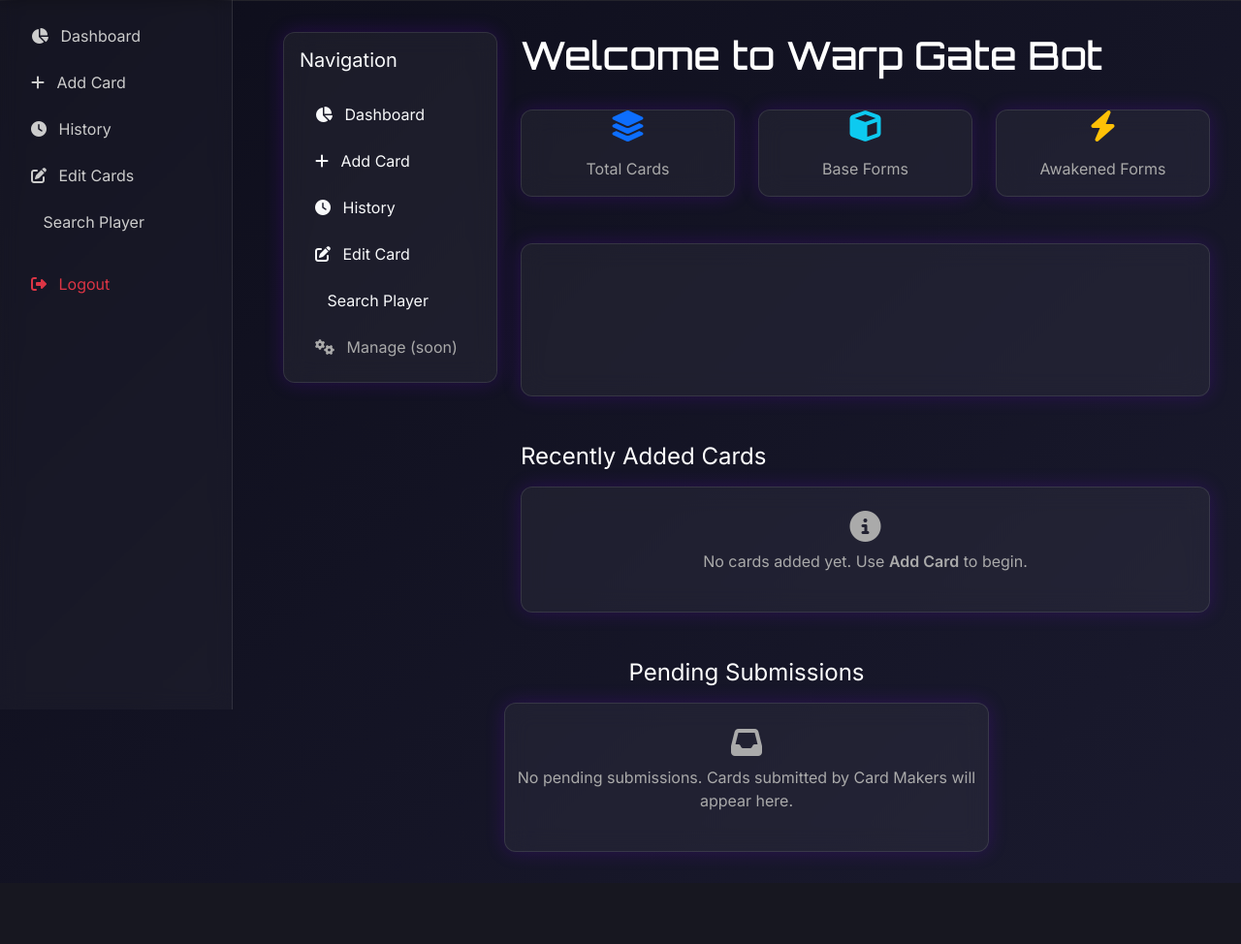
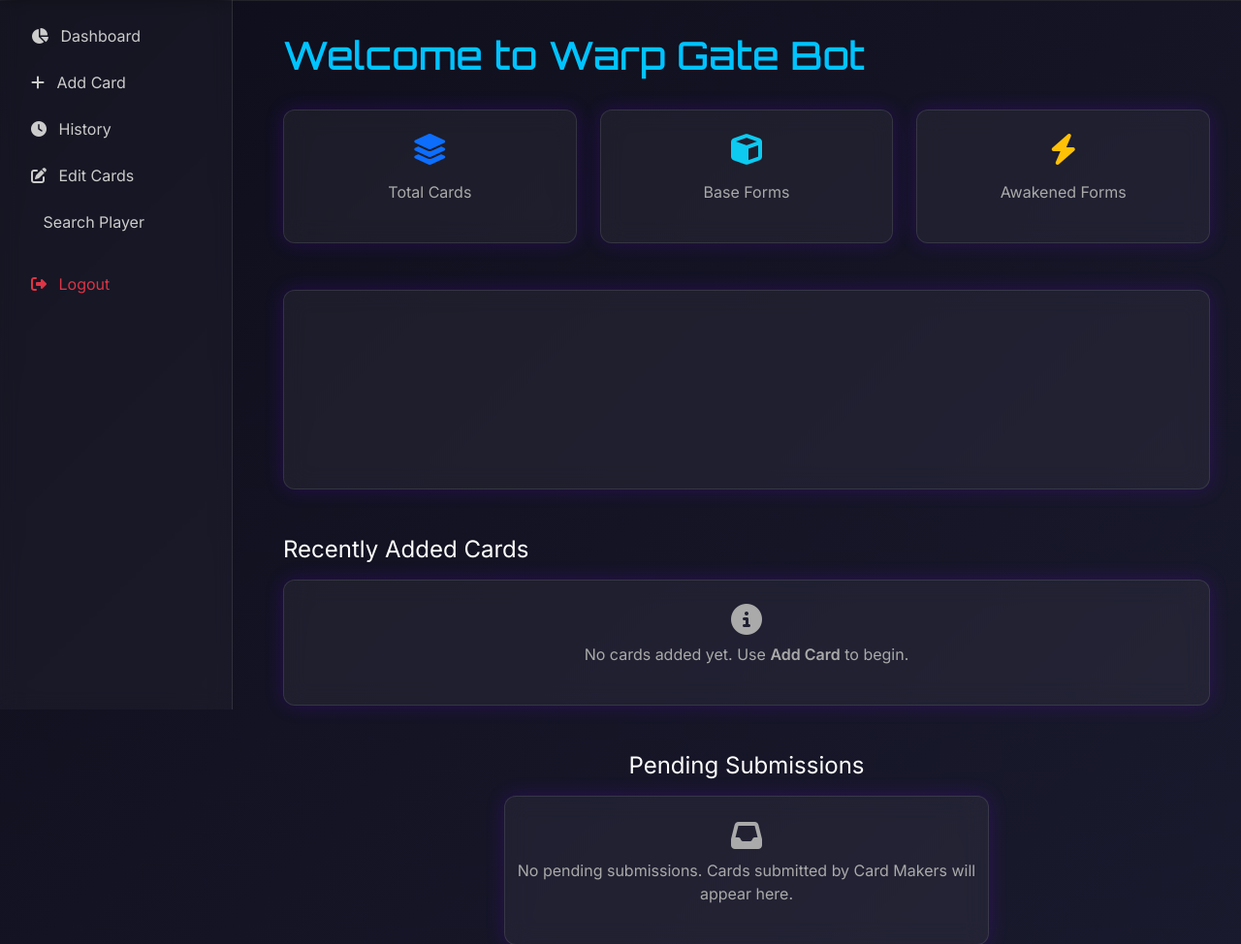
Before and after one commit to Lunaria-Bot/Website_Bling, a Flask app: template templates/admin_dashboard.html in a window 1280 px wide. Shown: the part 68-1042 px from the top of the page at 97% size. Before the commit the page ends 979 px from the top, so only its background shows below. Run offline with Flask 3, Linux system fonts and the light colour scheme; the template is opened without the code that fills it, so the values that code supplies are empty; a map, chart or similar area stays blank; parts of the project's set-up code (start-up, migrations or seed data) failed here and were passed over.

Commit message:
Update admin_dashboard.html

```diff
--- a/templates/admin_dashboard.html
+++ b/templates/admin_dashboard.html
@@ -2,66 +2,26 @@
 {% block title %}Dashboard{% endblock %}
 
 {% block content %}
-<div class="row">
-  <!-- Sidebar -->
-  <div class="col-md-3" data-aos="fade-right">
-    <div class="glass-card p-3">
-      <h5 class="text-light mb-4">Navigation</h5>
-      <ul class="nav flex-column">
-        <li class="nav-item mb-2">
-          <a class="nav-link text-light {% if request.endpoint == 'admin_dashboard' %}fw-bold text-primary{% endif %}" href="{{ url_for('admin_dashboard') }}">
-            <i class="fas fa-chart-pie me-2"></i> Dashboard
-          </a>
-        </li>
-        <li class="nav-item mb-2">
-          <a class="nav-link text-light {% if request.endpoint == 'add_card' %}fw-bold text-primary{% endif %}" href="{{ url_for('add_card') }}">
-            <i class="fas fa-plus me-2"></i> Add Card
-          </a>
-        </li>
-        <li class="nav-item mb-2">
-          <a class="nav-link text-light {% if request.endpoint == 'history' %}fw-bold text-primary{% endif %}" href="{{ url_for('history') }}">
-            <i class="fas fa-clock me-2"></i> History
-          </a>
-        </li>
-        <li class="nav-item mb-2">
-          <a class="nav-link text-light {% if request.endpoint == 'edit_card_list' %}fw-bold text-primary{% endif %}" href="{{ url_for('edit_card_list') }}">
-            <i class="fas fa-edit me-2"></i> Edit Card
-          </a>
-        </li>
-        <li class="nav-item mb-2">
-          <a class="nav-link text-light {% if request.endpoint == 'search_player' %}fw-bold text-primary{% endif %}" href="{{ url_for('search_player') }}">
-            <i class="fas fa-user-search me-2"></i> Search Player
-          </a>
-        </li>
-        <li class="nav-item">
-          <span class="nav-link text-muted"><i class="fas fa-cogs me-2"></i> Manage (soon)</span>
-        </li>
-      </ul>
-    </div>
-  </div>
-
-  <!-- Main Content -->
-  <div class="col-md-9">
-    <h1 class="page-title text-white" data-aos="fade-down">Welcome to Warp Gate Bot</h1>
+<h1 class="page-title" data-aos="fade-down">Welcome to Warp Gate Bot</h1>
 
 <!-- Stat Cards -->
 <div class="row g-4 justify-content-center mb-5">
   <div class="col-md-4" data-aos="fade-up" data-aos-delay="100">
-        <div class="glass-card text-center glow-hover">
+    <div class="glass-card text-center glow-hover p-4">
       <i class="fas fa-layer-group fa-2x text-primary mb-2"></i>
       <h3 class="text-white">{{ stats.total }}</h3>
       <p class="text-muted">Total Cards</p>
     </div>
   </div>
   <div class="col-md-4" data-aos="fade-up" data-aos-delay="200">
-        <div class="glass-card text-center glow-hover">
+    <div class="glass-card text-center glow-hover p-4">
       <i class="fas fa-cube fa-2x text-info mb-2"></i>
       <h3 class="text-white">{{ stats.base }}</h3>
       <p class="text-muted">Base Forms</p>
     </div>
   </div>
   <div class="col-md-4" data-aos="fade-up" data-aos-delay="300">
-        <div class="glass-card text-center glow-hover">
+    <div class="glass-card text-center glow-hover p-4">
       <i class="fas fa-bolt fa-2x text-warning mb-2"></i>
       <h3 class="text-white">{{ stats.awakened }}</h3>
       <p class="text-muted">Awakened Forms</p>
@@ -70,29 +30,31 @@
 </div>
 
 <!-- Chart -->
-    <div class="glass-card mb-5" data-aos="zoom-in">
+<div class="glass-card mb-5 p-4" data-aos="zoom-in">
   <canvas id="formChart"></canvas>
 </div>
 
 <!-- Recent Cards -->
 <h4 class="mb-3 text-white" data-aos="fade-right">Recently Added Cards</h4>
 {% if stats.recent %}
+  <div class="row g-4">
     {% for c in stats.recent %}
-        <div class="glass-card mb-3 glow-hover" data-aos="fade-up" role="button" data-bs-toggle="modal" data-bs-target="#previewModal"
+      <div class="col-md-6" data-aos="fade-up">
+        <div class="glass-card p-3 glow-hover" role="button" data-bs-toggle="modal" data-bs-target="#previewModal"
              data-id="{{ c.id }}" data-name="{{ c.character_name }}" data-form="{{ c.form }}" data-date="{{ c.created_at }}">
           <strong class="text-white">#{{ c.id }}</strong> — <span class="text-white">{{ c.character_name }}</span>
           <small class="text-muted">({{ c.form|capitalize }})</small><br>
           <small class="text-muted">Added: {{ c.created_at }}</small>
         </div>
+      </div>
     {% endfor %}
+  </div>
 {% else %}
   <div class="glass-card text-center text-muted py-4" data-aos="fade-up">
     <i class="fas fa-info-circle fa-2x mb-2"></i>
     <p>No cards added yet. Use <strong>Add Card</strong> to begin.</p>
   </div>
 {% endif %}
-  </div>
-</div>
 
 <!-- Pending Submissions -->
 <h4 class="mb-3 text-white mt-5 text-center" data-aos="fade-down">Pending Submissions</h4>
```
Lines whose indentation alone changed are shown as unchanged.
